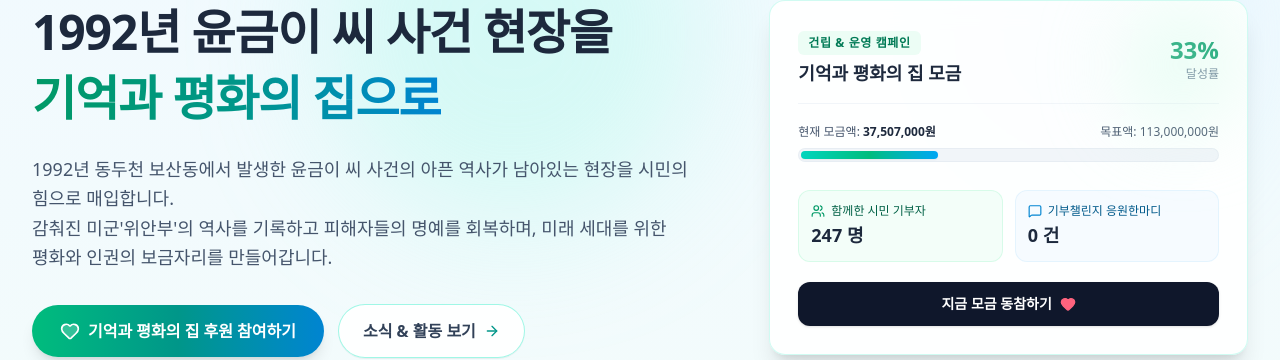
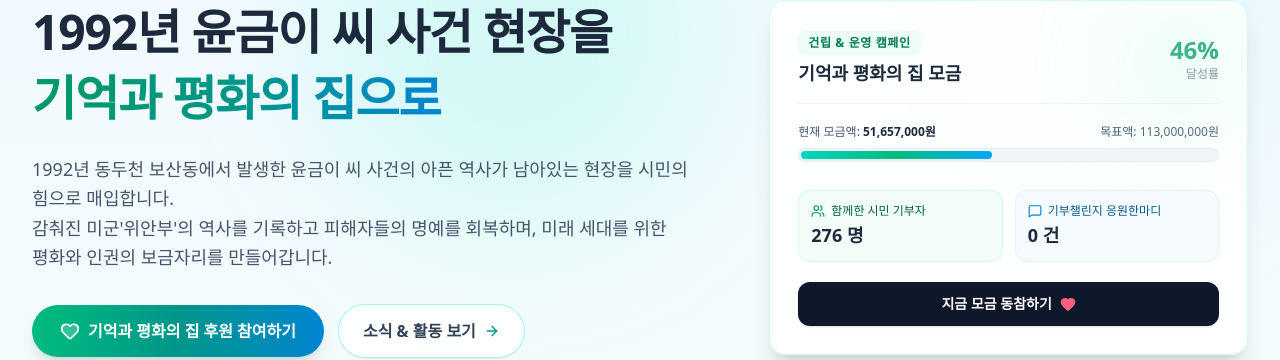
Before and after one commit to turrynoh1978-hub/peaceaction-kr, a React (Vite) app: page / in a window 1280 px wide. Shown: the part 199-559 px from the top of the page. Built offline with nearby package versions, Linux system fonts and the light colour scheme; no server answers; the database is empty.

Commit message:
feat: update campaign fundraising statistics
Update current donation amount to 51,657,000 KRW and donor count to 276.

```diff
--- a/src/data/initialData.ts
+++ b/src/data/initialData.ts
@@ -2,8 +2,8 @@ import { CardNews, ArchiveItem, DonorRecord } from '../types';
 
 export const CAMPAIGN_STATS = {
   targetAmount: 113000000, // 1억 1,300만원
-  currentAmount: 37507000, // 3,750만 7,000원 (37,507,000원)
-  donorCount: 247, // 247명 (기존 238명 + 후원자 9명 추가)
+  currentAmount: 51657000, // 5,165만 7,000원 (51,657,000원)
+  donorCount: 276, // 276명
   daysLeft: 142,
   startDate: '2026-04-27',
   endDate: '2026-12-31'
```
